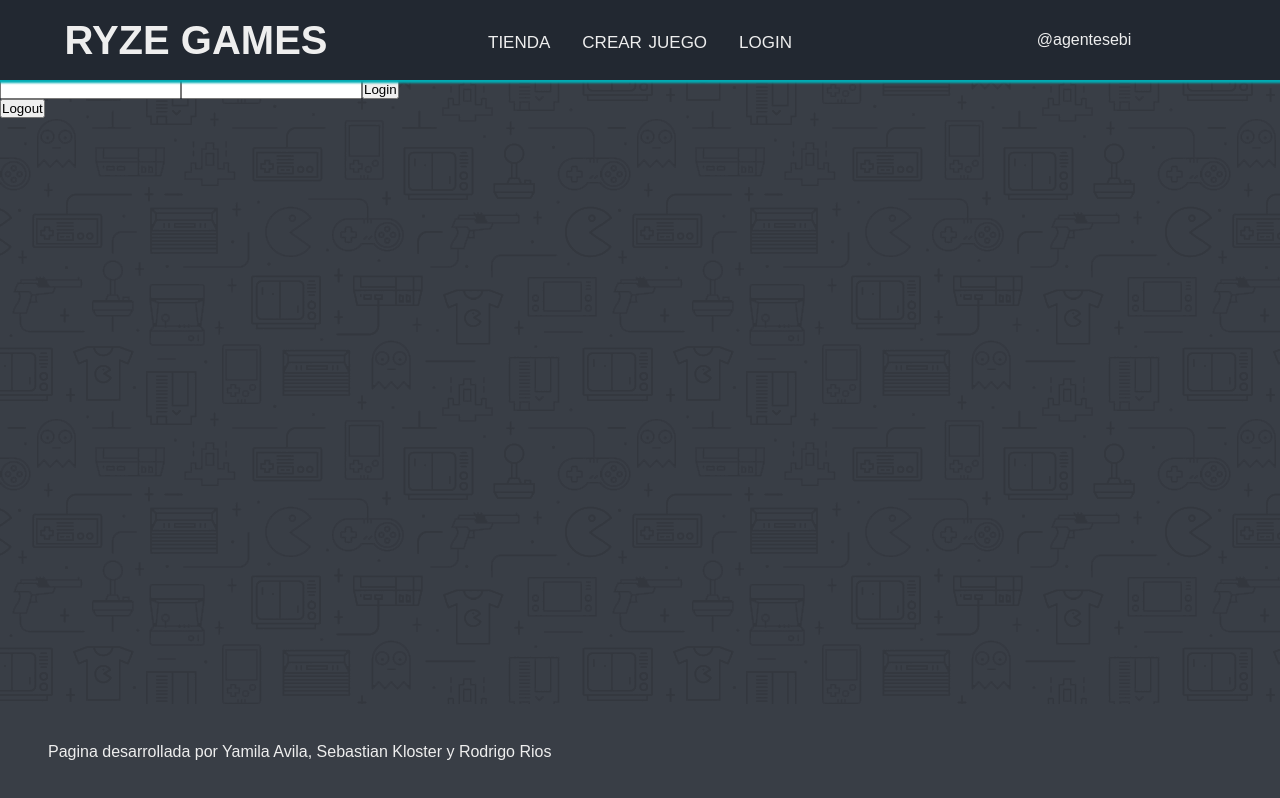
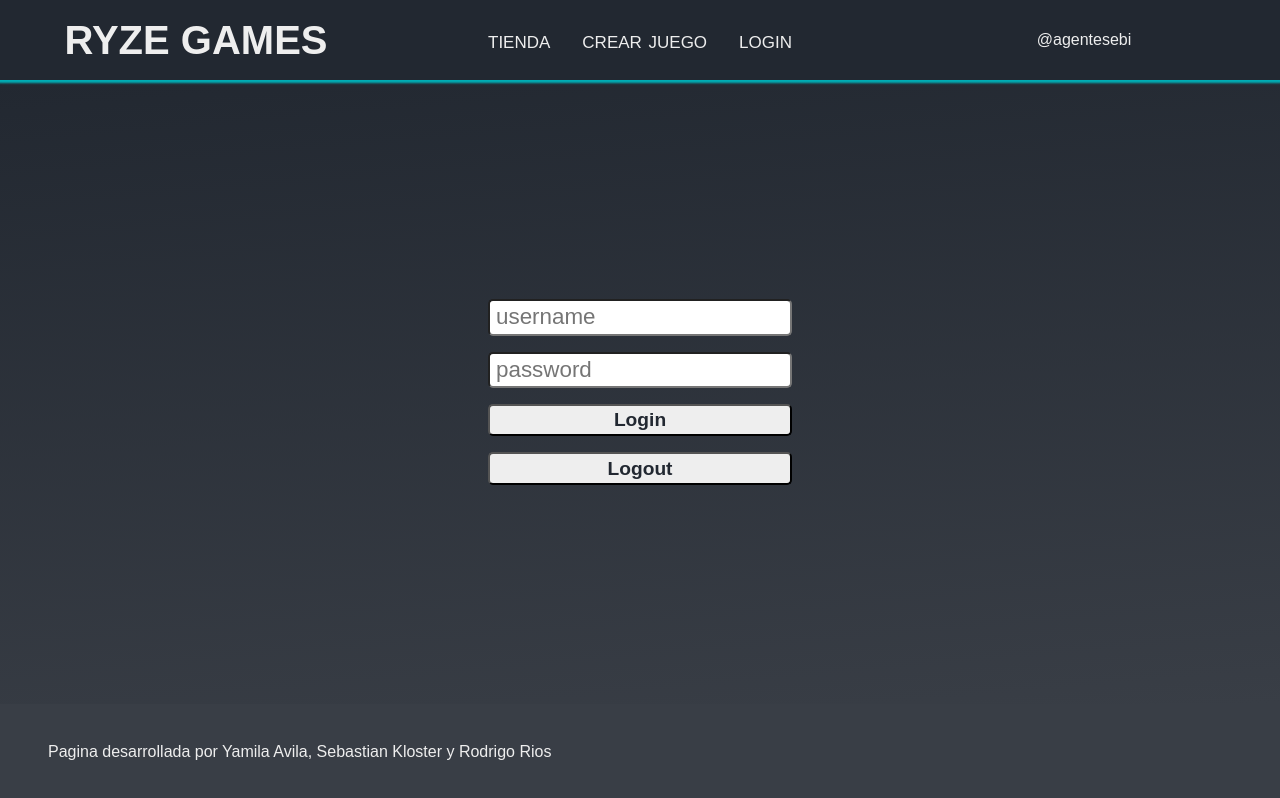
Before and after one commit to SebastianKloster/RyseGames, an Angular app: page /login in a window 1280 px wide. Built offline with nearby package versions, Linux system fonts and the light colour scheme.

Commit message:
Sesiones 2 (Menos rudimentario)

```diff
--- a/src/app/app.config.ts
+++ b/src/app/app.config.ts
@@ -2,13 +2,16 @@ import { ApplicationConfig, provideBrowserGlobalErrorListeners, provideZonelessC
 import { provideRouter } from '@angular/router';
 
 import { routes } from './app.routes';
-import { provideHttpClient } from '@angular/common/http';
+import { provideHttpClient, withInterceptors } from '@angular/common/http';
+import { authInterceptor } from './auth-interceptor';
 
 export const appConfig: ApplicationConfig = {
   providers: [
     provideBrowserGlobalErrorListeners(),
     provideZonelessChangeDetection(),
     provideRouter(routes),
-    provideHttpClient()
+    provideHttpClient(
+      withInterceptors([authInterceptor])
+    ),
   ]
 };
--- a/src/app/app.css
+++ b/src/app/app.css
@@ -1,5 +1,5 @@
 main {
     min-height: calc(100vh - 11rem);
-    padding-bottom: 3rem;
+    /* padding-bottom: 3rem; */
     color: var(--color-delta);
 }
--- /dev/null
+++ b/src/app/auth-interceptor.ts
@@ -0,0 +1,16 @@
+import { HttpInterceptorFn } from '@angular/common/http';
+
+export const authInterceptor: HttpInterceptorFn = (req, next) => {
+  const token = localStorage.getItem('authToken');
+  console.log('[AuthInterceptor] ejecutado. token=', token);
+  let modifiedReq = req;
+  if (token) {
+    modifiedReq = req.clone({
+      setHeaders: { Authorization: `Basic ${token}` }
+    });
+    console.log('[AuthInterceptor] headers a enviar:', modifiedReq.headers.keys().map(k => `${k}: ${modifiedReq.headers.get(k)}`));
+  } else {
+    console.log('[AuthInterceptor] No hay token, request sin Authorization');
+  }
+  return next(modifiedReq);
+};
--- a/src/app/components/store-list/store-list.html
+++ b/src/app/components/store-list/store-list.html
@@ -2,7 +2,7 @@
     @for (juego of juegos(); track juego.id) {
         <article [routerLink]="['/juegos', juego.id]">
             <div class="portada">
-                <img [src]="getCategoryImage(juego.categoria)" alt="Imagen de Prueba">
+                <img [src]="juego.foto" alt="Imagen de Prueba">
             </div>
             <div class="texto">
                 <h4>{{juego.nombre}}</h4>
--- a/src/app/model/juego.ts
+++ b/src/app/model/juego.ts
@@ -8,5 +8,5 @@ export interface JuegoModel {
     precio: number;
     categoria: CategoriaEnum;
     desarrolladora: DesarrolladoraModel;
-    portada: string;
+    foto: string;
 }
--- a/src/app/pages/login/login.css
+++ b/src/app/pages/login/login.css
@@ -0,0 +1,39 @@
+section#login {
+    height: calc(100vh - 11rem);
+    padding: 2rem 4rem;
+
+    background-color: var(--color-beta);
+    background: linear-gradient(175deg, var(--color-alfa), var(--color-beta));
+}
+.container {
+    height: 100%;
+
+    display: flex;
+    justify-content: center;
+    align-items: center;
+    flex-direction: column;
+}
+form {
+    display: flex;
+    flex-direction: column;
+
+    gap: 1rem;
+}
+input {
+    padding: 0.2rem 0.4rem;
+
+    font-size: 1.4rem;
+    color: var(--color-alfa);
+
+    border-radius: 5px;
+}
+button {
+    padding: 0.2rem;
+
+    font-size: 1.2rem;
+    font-weight: bolder;
+    color: var(--color-alfa);
+
+    background-color: var(--color-delta);
+    border-radius: 5px;
+}
--- a/src/app/pages/login/login.html
+++ b/src/app/pages/login/login.html
@@ -1,11 +1,11 @@
-<section>
+<section id="login">
     <div class="container">
         <form [formGroup]="userForm" (ngSubmit)="handleSubmit()">
-            <input id="user" formControlName="user" />
-            <input id="pass" formControlName="pass" />
+            <input id="user" formControlName="user" placeholder="username"/>
+            <input id="pass" formControlName="pass" placeholder="password"/>
 
             <button type="submit">Login</button>
+            <button (click)="logout()">Logout</button>
         </form>
-        <button (click)="logout()">Logout</button>
     </div>
 </section>
--- a/src/app/pages/login/login.ts
+++ b/src/app/pages/login/login.ts
@@ -31,13 +31,11 @@ export class Login {
   }
 
   login(user:string, pass:string) {
-    console.log(user, pass)
     this.sessionService.login(user, pass);
-    window.location.reload();
   }
   logout() {
     this.sessionService.logout();
-    window.location.reload();
+
   }
 
 
--- a/src/app/services/juego-service.ts
+++ b/src/app/services/juego-service.ts
@@ -2,31 +2,30 @@ import { inject, Injectable, signal } from '@angular/core';
 import { JuegoModel } from '../model/juego';
 import { HttpClient, HttpHeaders } from '@angular/common/http';
 import { SessionService } from './session-service';
+import { Subscription } from 'rxjs';
 
 @Injectable({
   providedIn: 'root',
 })
 export class JuegoService {
+  apiURL = "http://localhost:8080/api/juego"
   sessionService = inject(SessionService)
-  // apiURL = "http://localhost:3000/juegos"
-  apiURL = "http://localhost:8080/api/juego"
+  private sessionSub: Subscription | null = null;
 
 
   private juegosData = signal<JuegoModel[]>([])
 
   constructor(private http: HttpClient) {
-    const token = localStorage.getItem('authToken');
-
-    const headers = new HttpHeaders({
-      'Authorization': 'Basic ' + token
+    this.sessionSub = this.sessionService.isLogged$.subscribe(logged => {
+      if (!logged) {
+        this.juegosData.set([]); // limpia cuando el usuario sale
+      } else {
+        this.http.get<JuegoModel[]>(this.apiURL).subscribe(
+          data => this.juegosData.set(data)
+        )
+      }
     });
-
-
-    this.http.get<JuegoModel[]>(this.apiURL, { headers }).subscribe(
-      data => this.juegosData.set(data)
-    )
   }
-
 
   getJuegos() {
     return this.juegosData.asReadonly();
--- a/src/app/services/session-service.ts
+++ b/src/app/services/session-service.ts
@@ -1,18 +1,42 @@
-import { HttpHeaders } from '@angular/common/http';
-import { Injectable } from '@angular/core';
+import { HttpClient, HttpHeaders } from '@angular/common/http';
+import { inject, Injectable } from '@angular/core';
+import { Router } from '@angular/router';
+import { BehaviorSubject } from 'rxjs';
 
 @Injectable({
   providedIn: 'root',
 })
 export class SessionService {
+  router = inject(Router)
+  http = inject(HttpClient)
+  private logged$ = new BehaviorSubject<boolean>(false);
+  public isLogged$ = this.logged$.asObservable();
+
   login(username: string, password: string) {
     const token = btoa(`${username}:${password}`);
 
     localStorage.setItem('authToken', token);
+
+    this.http.get("http://localhost:8080/api/juego/1", {
+    headers: {
+      Authorization: `Basic ${token}`
+    }
+  }).subscribe(
+    ok => {
+      this.logged$.next(true);
+      this.router.navigate(['/store']);
+    },
+    err => {
+      // Credenciales incorrectas → mostrar error
+      this.logout();
+      alert("Usuario o contraseña incorrectos");
+    }
+  );
   }
 
   logout() {
     localStorage.removeItem('authToken');
+    this.logged$.next(false);
   }
 
   getAuthHeaders(): HttpHeaders {
@@ -21,9 +45,4 @@ export class SessionService {
       'Authorization': 'Basic ' + token
     });
   }
-
-  isLogged(): boolean {
-    return localStorage.getItem('authToken') !== null;
-  }
-
 }
```
